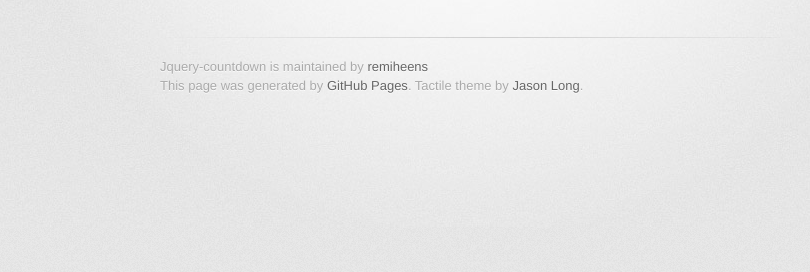
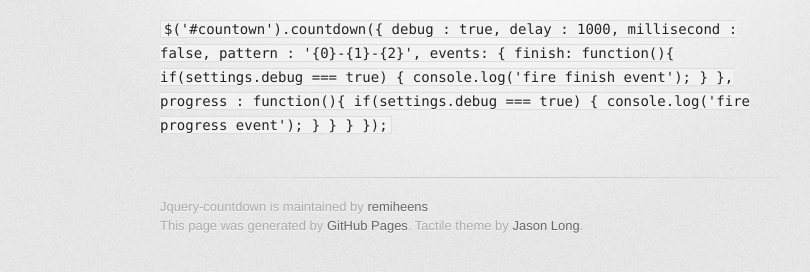
Before and after one commit to remiheens/jquery-countdown, a plain HTML site: page index.html in a window 1280 px wide. Shown: the part 346-618 px from the top of the page, without its empty margins (170-980 px from the left). Drawn offline with Linux system fonts and the light colour scheme; a web font is replaced by a local one.

Commit message:
Update index.html

```diff
--- a/index.html
+++ b/index.html
@@ -35,6 +35,31 @@
 <a name="jquery-countdown" class="anchor" href="#jquery-countdown"><span class="octicon octicon-link"></span></a>jquery-countdown</h1>
 
 <p>Countdown plugin for jQuery</p>
+<p>
+  <code>
+    $('#countown').countdown({
+      debug : true,
+      delay : 1000,
+      millisecond : false,
+      pattern : '{0}-{1}-{2}',
+      events: {
+        finish: function(){
+          if(settings.debug === true)
+          {
+            console.log('fire finish event');
+          }
+        },
+        progress : function(){
+          if(settings.debug === true)
+          {
+            console.log('fire progress event');
+          }
+        }
+      }
+    });
+  </code>
+</p>
+
         </section>
 
         <footer>
```
